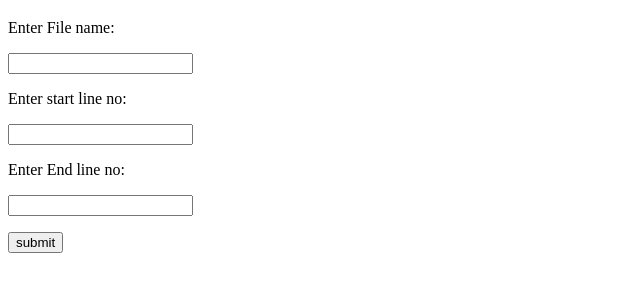
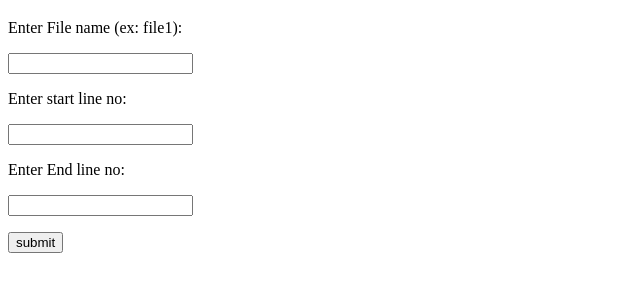
Before and after one commit to kpraveen2412/test_01_saidni, a Flask app: page / in a window 1280 px wide. Shown: the part 135-435 px from the top of the page, without its empty margins (0-640 px from the left). Run offline with Flask 2, Linux system fonts and the light colour scheme.

Commit message:
Update webpage_test.html

```diff
--- a/templates/webpage_test.html
+++ b/templates/webpage_test.html
@@ -6,7 +6,7 @@
 	<h3> In order to view default information, directly click submit </h3>
 	</header>
       <form method = "post">
-	<p> Enter File name: </p>
+	<p> Enter File name (ex: file1): </p>
 	<p><input type="text" name="file" /></p>
          <p>Enter start line no:</p>
          <p><input type = "text" name = "start" /></p>
```
